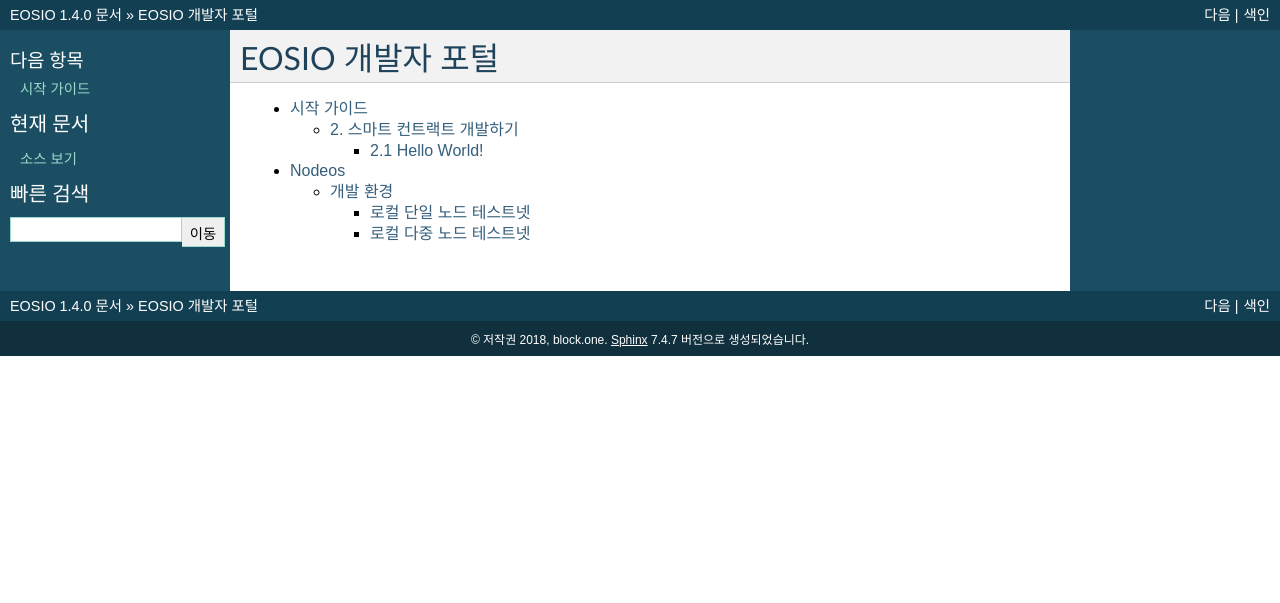
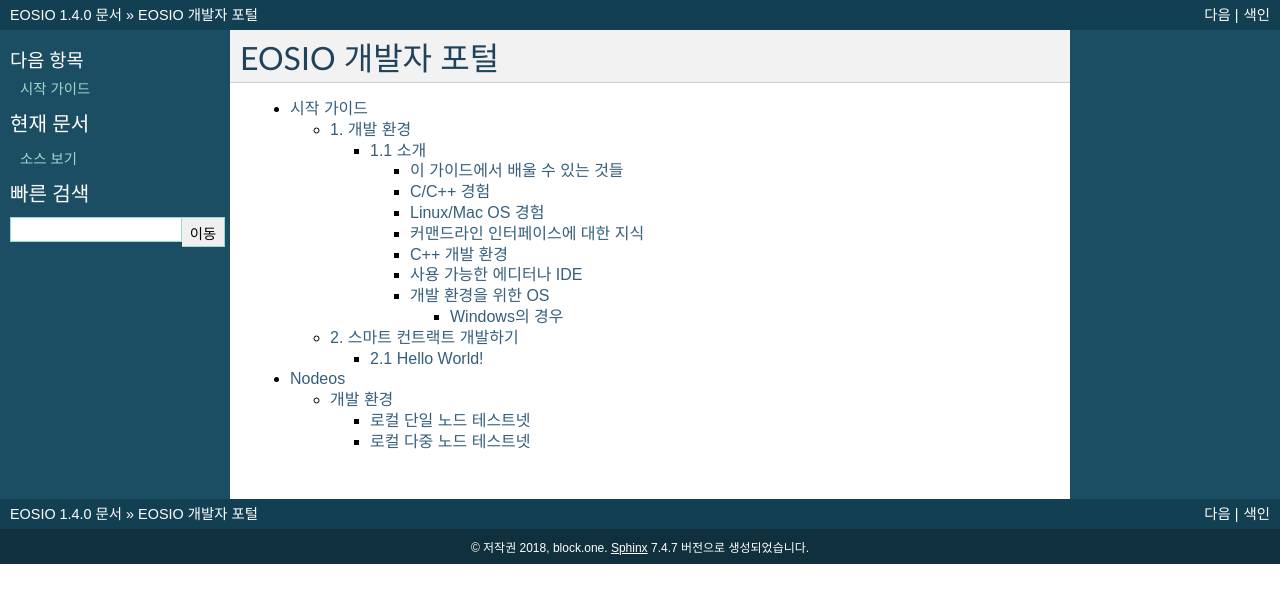
Before and after one commit to eosdevkr/eosio-doc, a Sphinx documentation site: the page built from docs/index.rst, in a window 1280 px wide. Shown: the top 603 px of the page. Built offline with Sphinx 7.4.7, drawn with Linux system fonts in a browser that asks for light colours; some of the changed lines change nothing that is shown.

Commit message:
add introduction

```diff
--- /dev/null
+++ b/docs/getting-started/1-1-introduction.rst
@@ -0,0 +1,64 @@
+1.1 소개
+========
+
+이 문서는 개발자 관점에서 EOSIO의 상세한 부분들을 배우기 위한 완벽한 가이드이다.
+
+이 가이드에서 배울 수 있는 것들
+-----------------------------------
+당신이 배울 수 있는 것들 중 몇 가지만을 나열해 보면 다음과 같다.
+
+* 테스트 용 node를 빠르게 시작시키는 방법
+* 지갑과 키를 사용하는 방법
+* 계정을 생성하는 방법
+* 컨트랙트를 작성하는 방법
+* 컴파일하고 ABI를 생성하는 방법
+* 컨트랙트를 배포하는 방법
+
+C/C++ 경험
+----------
+EOSIO 블록체인은 사용자가 개발한 응용과 코드들을 웹 어셈블리(WASM, WebAssembly)로 실행한다. WASM은 Google, Microsoft, Apple을 포함하여 업계의 선두 기업들에 의해 폭넓은 지원을 받고 있는 새롭게 등장한 표준이다.
+
+현 시점에서 WASM으로 컴파일하는 가장 성숙한 툴체인(toolchain)은 clang/llvm의 C/C++ 컴파일러이다. 가장 높은 호환성을 보장받기 위해 EOSIO가 제공하는 C++ 툴체인을 사용할 것을 권장한다.
+
+서드 파티(3rd party)들에 의해 개발 중인 다른 툴체인으로는 Rust, Python, Solidity 등이 있다. 이들 언어들은 C/C++에 비해 보다 단순해 보일 지는 모르지만 성능 측면에서 당신이 개발할 응용들의 확장성을 제한할 가능성이 있다. 우리는 C++가 성능과 보안성이 우수한 스마트 컨트랙트를 개발하기 위한 최적의 언어라고 생각하며, 어느 정도 예측 가능한 미래까지는 C++를 사용할 계획이다.
+
+Linux/Mac OS 경험
+--------------------
+EOSIO 소프트웨어는 다음과 같은 환경을 지원한다.
+
+* Amazon 2017.09와 그 이후 버전
+* Centos 7
+* Fedora 25와 그 이후 버전 (Fedora 27 권장)
+* Mint 18
+* Ubuntu 16.04 (Ubuntu 16.10 권장)
+* Ubuntu 18.04
+* Mac OS Darwin 10.12와 그 이후 버전 (Mac OS 10.13.x 권장)
+
+커맨드라인 인터페이스에 대한 지식
+------------------------------------
+EOSIO에서 제공하는 다양한 툴들을 사용하기 위해서는 기본적인 커맨드라인 인터페이스 사용 방법을 알고 있어야 한다.
+
+C++ 개발 환경
+------------------
+C++ 문법 강조 기능을 제공하면 더 좋겠지만, 어떤 텍스트 편집기라도 사용할 수 있다. 많이 사용되는 에디터는 Sublime Text와 Atom이다. 다른 방법은 코드 자동 완성 기능과 통합된 개발 경험을 제공하는 IDE를 사용하는 것이다. 당신이 원하는 소프트웨어를 사용하기 바라며, 뭘 사용할지 정하지 못하겠다면 다음과 같은 것들을 사용해 볼 수 있을 것이다.
+
+사용 가능한 에디터나 IDE
+------------------------
+* `Sublime Text <https://www.sublimetext.com>`_
+* `Atom <https://atom.io/>`_
+* `CLion <https://www.jetbrains.com/clion/>`_
+* `Eclipse <http://www.eclipse.org/downloads/packages/release/oxygen/1a/eclipse-ide-cc-developers>`_
+* `Visual Studio Code <https://code.visualstudio.com/>`_
+
+개발 환경을 위한 OS
+---------------------
+Linux 계열의 OS를 사용하면 이 가이드를 따라 실습을 수행하는데 어려움이 없을 것이다. 다음 OS들만을 지원하는 것은 아니지만 기본적으로 다음의 OS들은 사용 가능하다.
+
+* Mac OS
+* Ubuntu
+* Debian
+* Fedora
+
+Windows의 경우
+++++++++++++++
+Windows를 사용하는 경우 아직 현재까지는 파워쉘로 포팅된 커맨드들이나 사용 지침을 제공하지 않고 있다. 향후 파워쉘 커맨드들을 추가로 제공할 수도 있다. 그동안은 VM 위에서 Ubuntu를 설치하고 개발 환경을 설정하는 것이 가장 좋은 방법일 것이다. 물론 Linux 명령들을 포팅하여 사용하는데 익숙한 Windows 개발자들은 거의 문제 없이 사용 가능할 것이다.
--- /dev/null
+++ b/docs/getting-started/1-development-environment.rst
@@ -0,0 +1,6 @@
+1. 개발 환경
+================================
+
+.. toctree::
+
+   1-1-introduction
--- a/docs/getting-started/index.rst
+++ b/docs/getting-started/index.rst
@@ -4,4 +4,5 @@
 .. toctree::
    :maxdepth: 2
 
+   1-development-environment
    2-smart-contract-development
```
